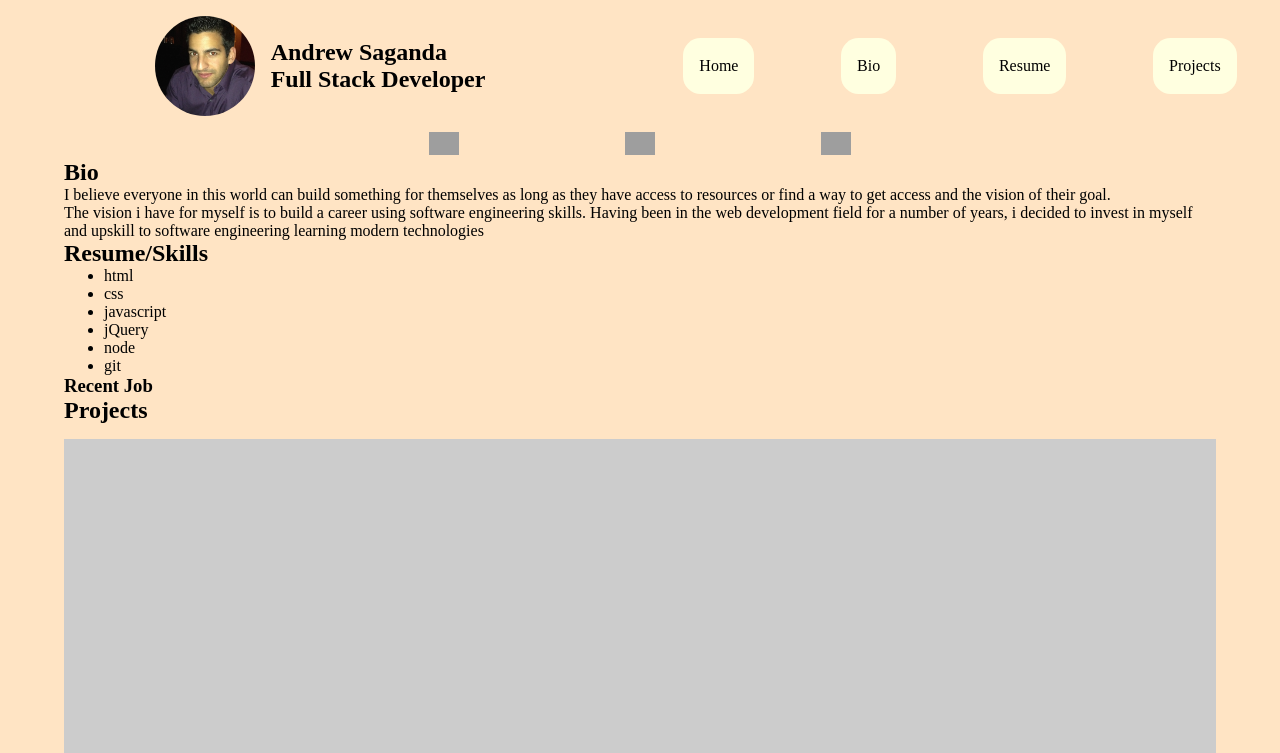
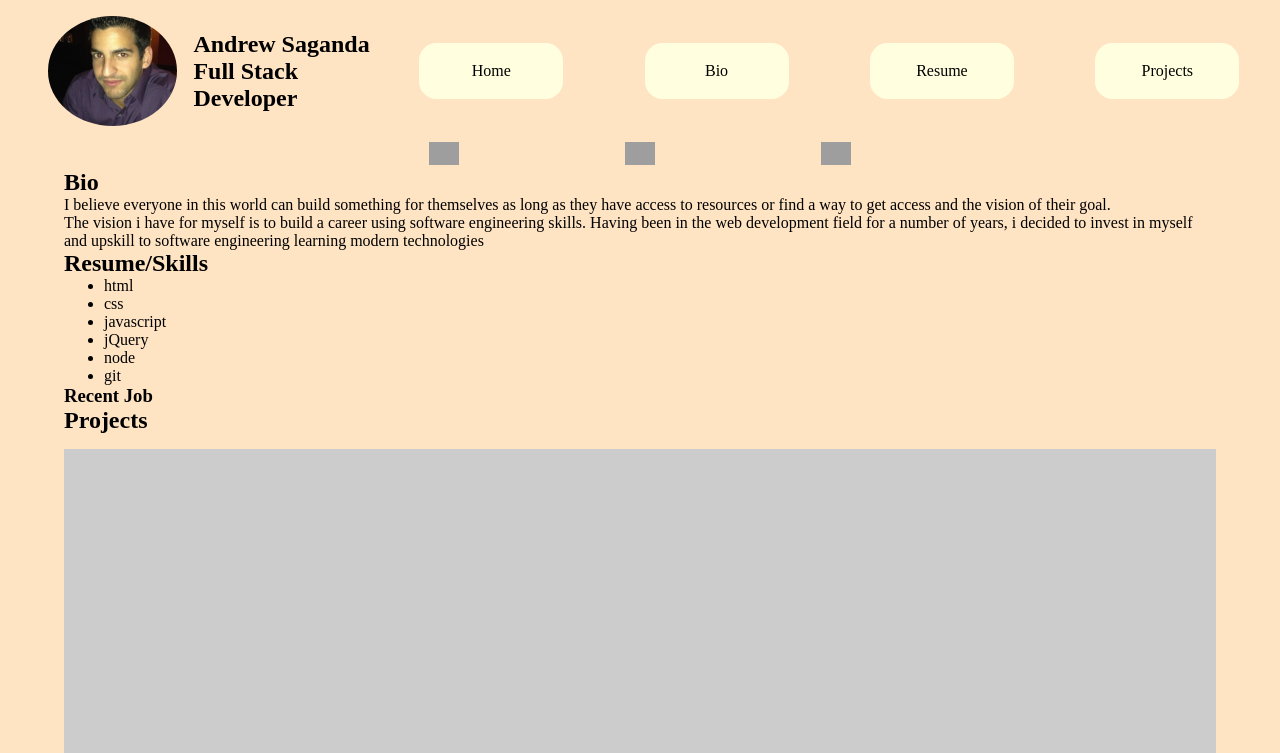
Before and after one commit to asaganda/portfolio, a plain HTML site: page index.html in a window 1280 px wide. Shown: the top 753 px of the page. Drawn offline with nearby package versions, Linux system fonts and the light colour scheme; grey boxes are pictures that could not be loaded; placeholder pictures from the web are drawn by us.

Commit message:
tablet wider pic title and nav bar responsive

```diff
--- a/style.css
+++ b/style.css
@@ -109,3 +109,21 @@ nav .nav-item {
         padding: 1.3em;
     }
 }
+
+@media (min-width: 1024px) {
+    #pic-title {
+        justify-content: flex-start;
+        margin-left: 3em;
+        width: 33%;
+    }
+    #pic-title img {
+        width: 150px;
+        border-radius: 50%;
+        height: 110px;
+        object-fit: cover;
+        margin-right: 1em;
+    }
+    nav .nav-item {
+        width: 7em;
+    }
+}
```
